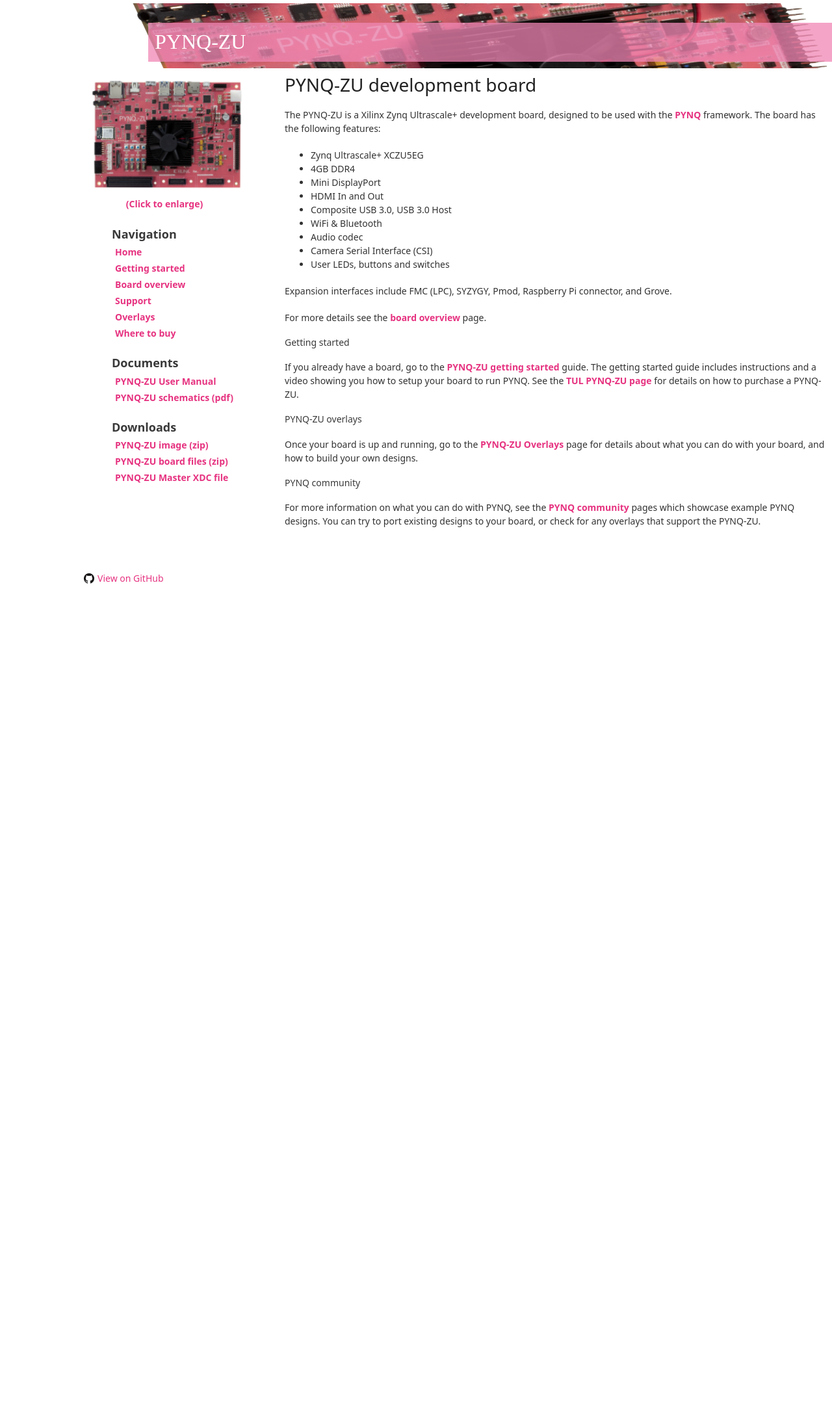
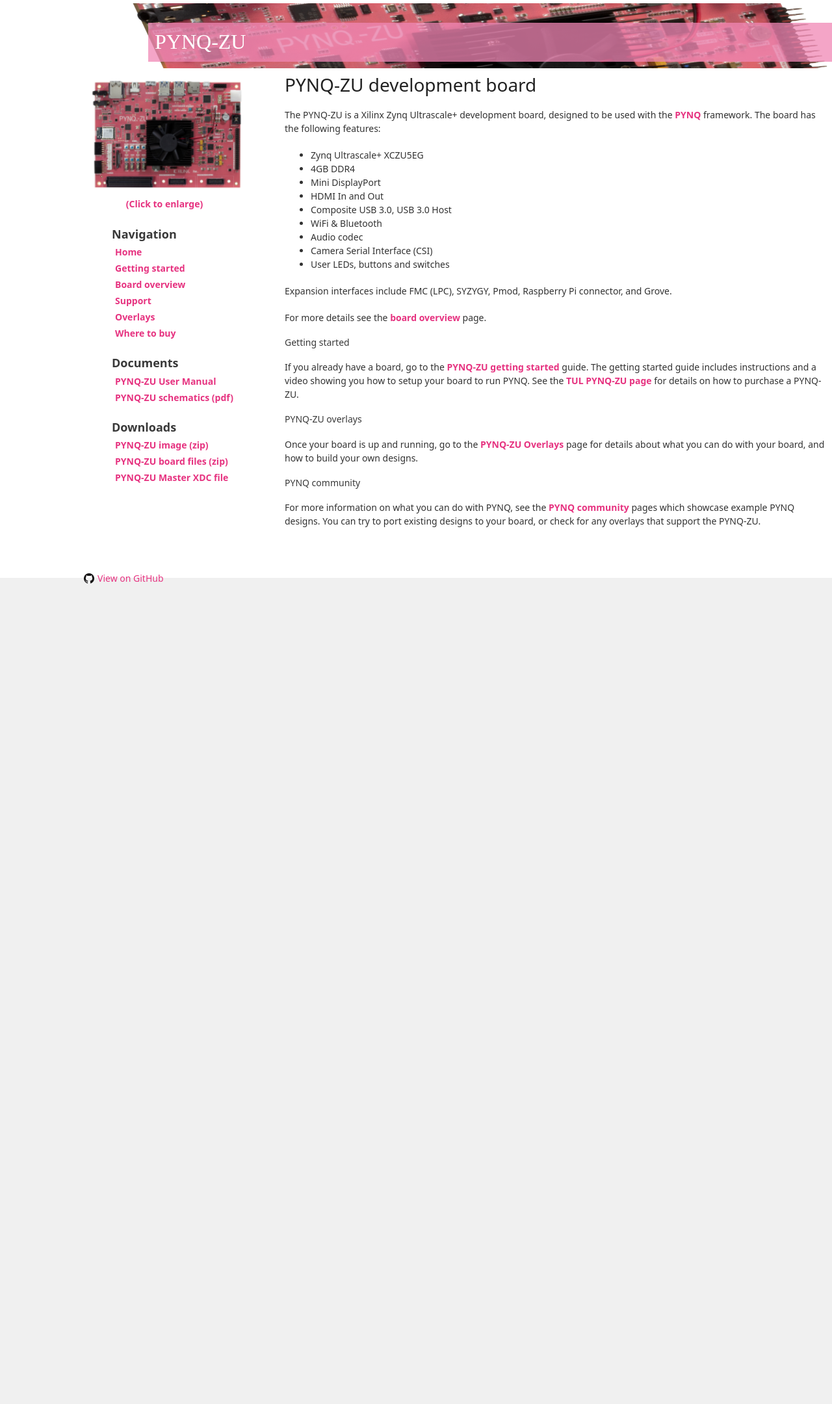
Before and after one commit to Xilinx/PYNQ-ZU, a Jekyll site: the page built from docs/index.md, in a window 1280 px wide. Shown: the whole page at 65% size. Built offline with Jekyll 4.4.1, drawn with Linux system fonts in a browser that asks for light colours; nearby versions of some CDN libraries; our own code applies the rules of GitHub Pages for plain Markdown files; after the commit the page ends 900 px from its top, so only the background shows below that.

Commit message:
Update jekyll-theme-minimal.scss

```diff
--- a/docs/_sass/jekyll-theme-minimal.scss
+++ b/docs/_sass/jekyll-theme-minimal.scss
@@ -105,7 +105,6 @@
 body {
     font: 14px/1.5 "Noto Sans";
     font-weight:400;
-    height: 2160px;
     font-size: 14px;
     color: #323232;
     background-color: #fff;
@@ -196,7 +195,6 @@
     }
     body{
         margin-left: 0px;
-        height: 2160px;
     }
     .logo{
         display: none;
```
